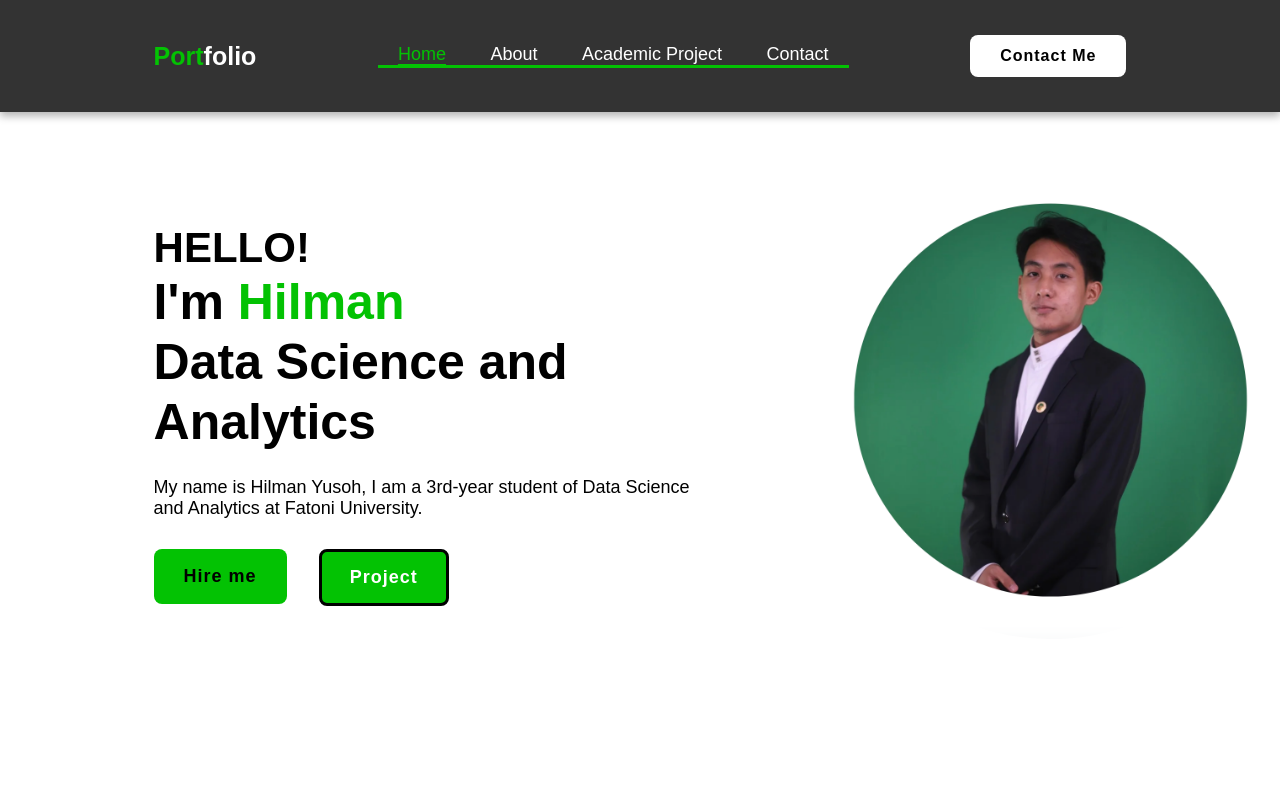
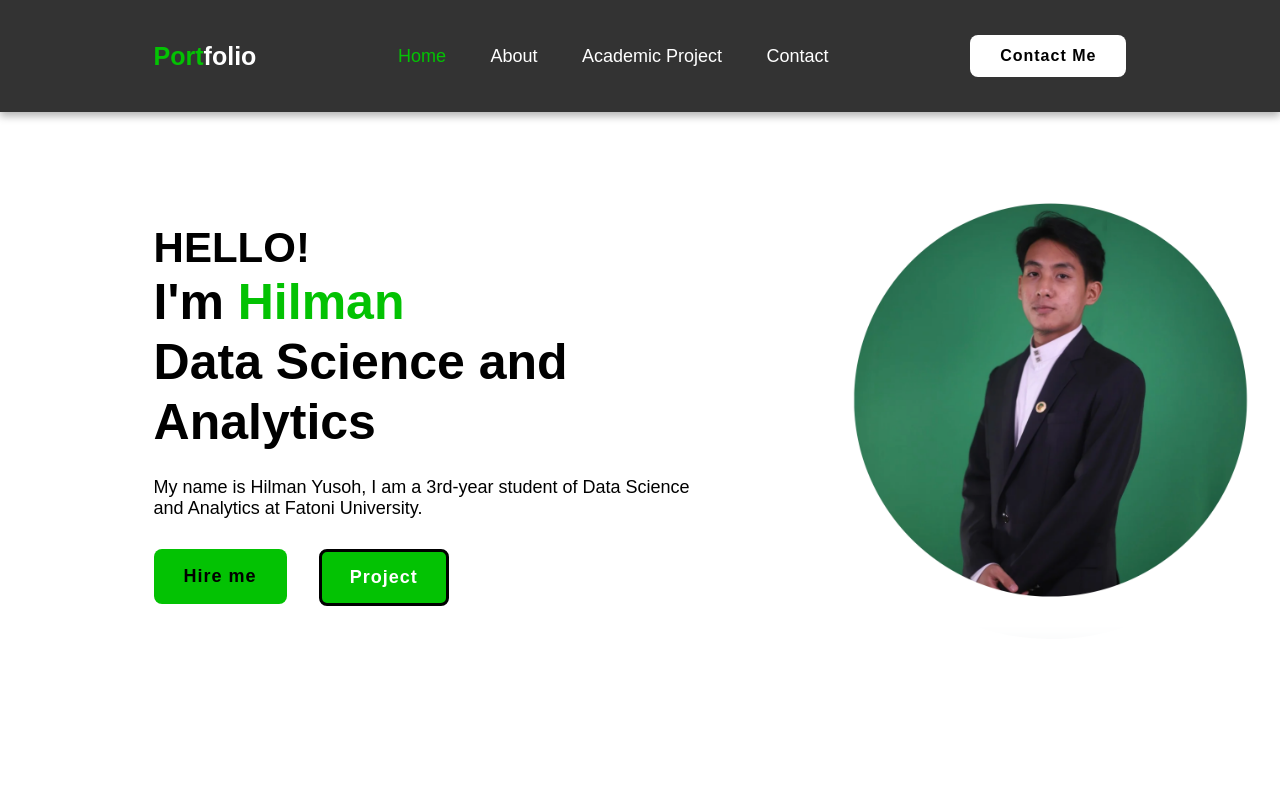
Before and after one commit to hilmanyusoh/Django-Personal-Website, a Django app: template personalweb/myproject/myapp/templates/index.html in a window 1280 px wide, with the pointer over the restyled element. Shown: the top 799 px of the page. Run offline with Django 5.2, Linux system fonts and the light colour scheme; the template is opened without the code that fills it, so the values that code supplies are empty; some libraries are stand-ins or nearby versions.

Commit message:
Update style.css

```diff
--- a/personalweb/myproject/myapp/static/css/style.css
+++ b/personalweb/myproject/myapp/static/css/style.css
@@ -54,7 +54,7 @@ span {
 .navbar a:hover,
 .navbar  {
     color: rgb(3, 194, 3);
-    border-bottom: 3px solid rgb(3, 194, 3);
+    /*border-bottom: 3px solid rgb(3, 194, 3)*/
 }
 
 .contact {
```
